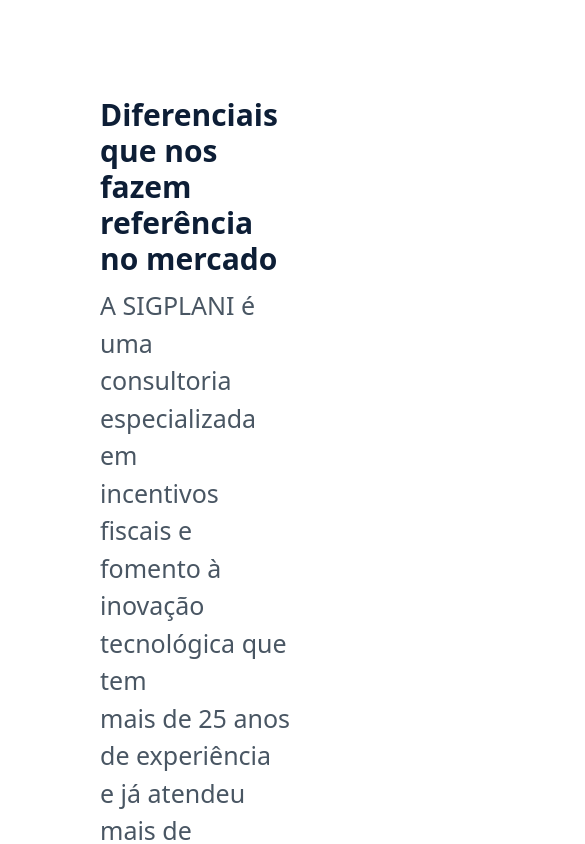
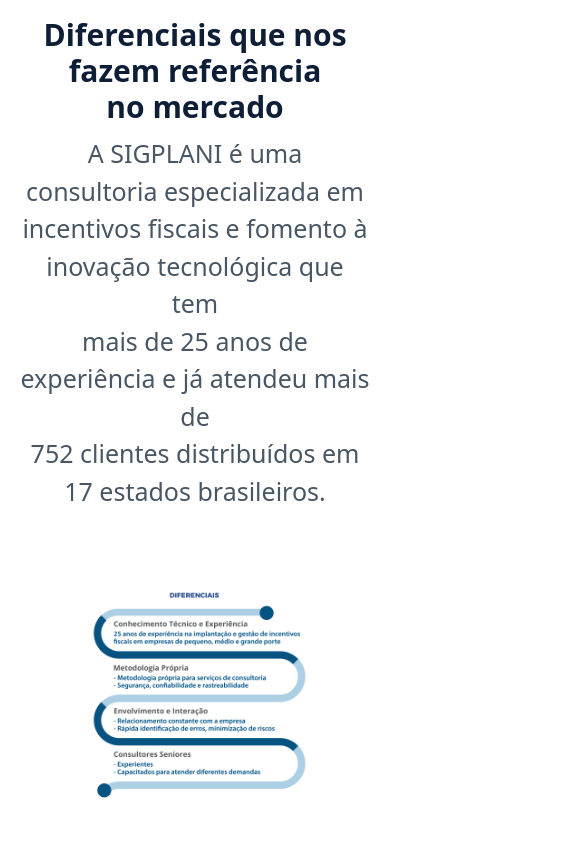
Before and after one commit to Marcos-Gabriell/Projeto-web-react, a React (Create React App) app: page /a-sigplani in a window 390 px wide. Shown: the part 2380-3224 px from the top of the page, 585 px wide, since content can reach past the window. Built offline with nearby package versions, Linux system fonts and the light colour scheme.

Commit message:
teste do responsivo

```diff
--- a/src/asigplani.css
+++ b/src/asigplani.css
@@ -48,43 +48,64 @@
 .container4 {
   display: flex;
   flex-wrap: wrap;
-  align-items: center;
-  justify-content: center; /* Centraliza horizontalmente */
+  justify-content: center;
   background-color: #fff;
-  width: 100vw; /* Define a largura como 100% da viewport */
+  width: 100vw;
 }
 
 .image-container4 {
-  padding: 30px;
-  flex: 0 0 auto;
-  margin-right: 20px;
+  padding: 20px;
+  flex: 0 0 100%;
+  text-align: center;
 }
 
 .image-container4 img {
-  max-width: 95vh; /* Defina a largura máxima desejada */
-  height: auto; /* Ajusta a altura proporcionalmente */
+  max-width: 100%;
+  max-height: 300px;
+  height: auto;
 }
 
 .text-container4 {
-  flex: 1 1 auto;
-  display: flex;
-  flex-direction: column;
-  justify-content: center;
-  padding: 100px; /* Adiciona uma margem interna aos textos */
+  padding: 20px;
+  flex: 0 0 100%;
+  text-align: center;
 }
 
 .text-container4 h2 {
   font-size: 30px;
   font-weight: bold;
   color: #0d1e36;
-  margin-bottom: 10px; /* Reduz a margem inferior para aproximar o h2 do p */
+  margin-bottom: 10px;
 }
 
 .text-container4 p {
   font-size: 25px;
   color: rgb(73, 86, 99);
-  margin-top: 0; /* Remove a margem superior para aproximar o p do h2 */
-  margin-bottom: 0; /* Remove a margem inferior para aproximar o p do h2 */
+  margin-top: 0;
+  margin-bottom: 0;
+}
+
+@media (min-width: 768px) {
+  .container4 {
+    flex-direction: row;
+  }
+
+  .image-container4 {
+    flex: 0 0 50%;
+    margin-right: 20px;
+  }
+
+  .text-container4 {
+    flex: 0 0 50%;
+    text-align: left;
+  }
+}
+
+@media (max-width: 767px) {
+  .image-container4 {
+    padding: 50px;
+    margin-bottom: 50px; /* Adicione um espaço inferior entre a imagem e os elementos abaixo */
+  }
 }
 
 
```
